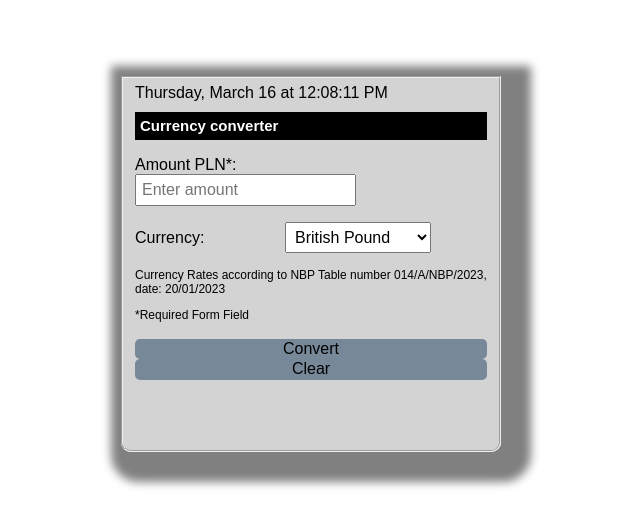
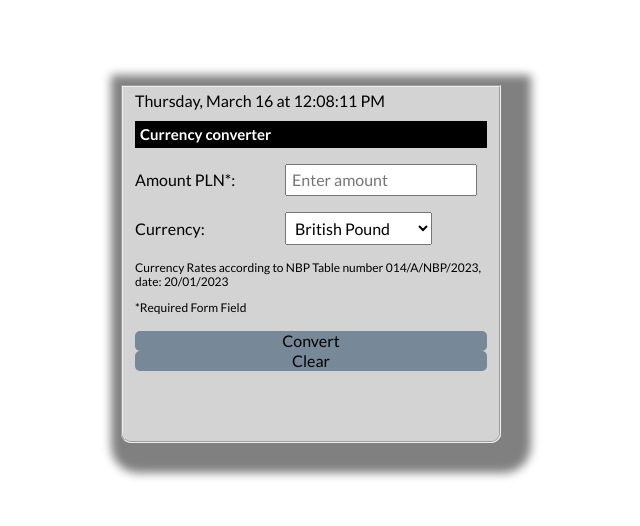
Before and after one commit to Jacek861/currency-converter-react, a React (Create React App) app: page / in a window 1280 px wide. Shown: the part 136-662 px from the top of the page, without its empty margins (329-969 px from the left). Built offline with nearby package versions, Linux system fonts and the light colour scheme.

Commit message:
font-family changed

```diff
--- a/src/index.css
+++ b/src/index.css
@@ -9,7 +9,7 @@ html {
 }
 
 #root {
-  font-family: 'Montserrat', sans-serif;
+  font-family: 'Lato', sans-serif;
   display: flex;
   justify-content: center;
   align-items: center;
```
